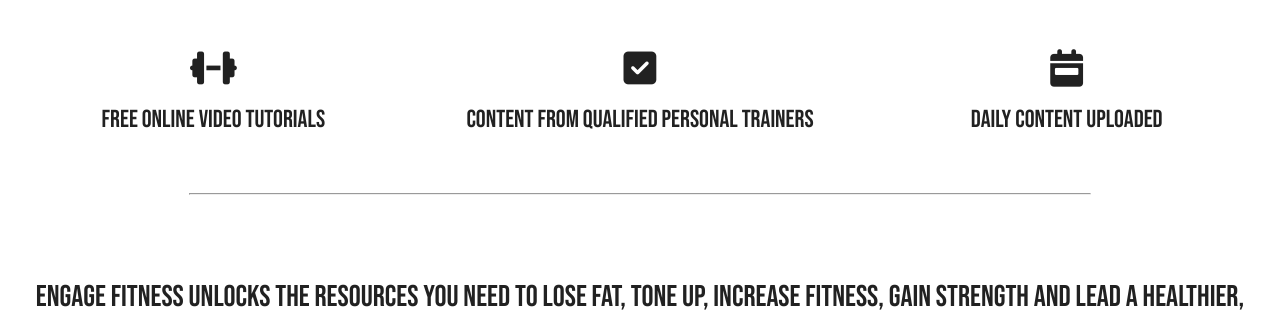
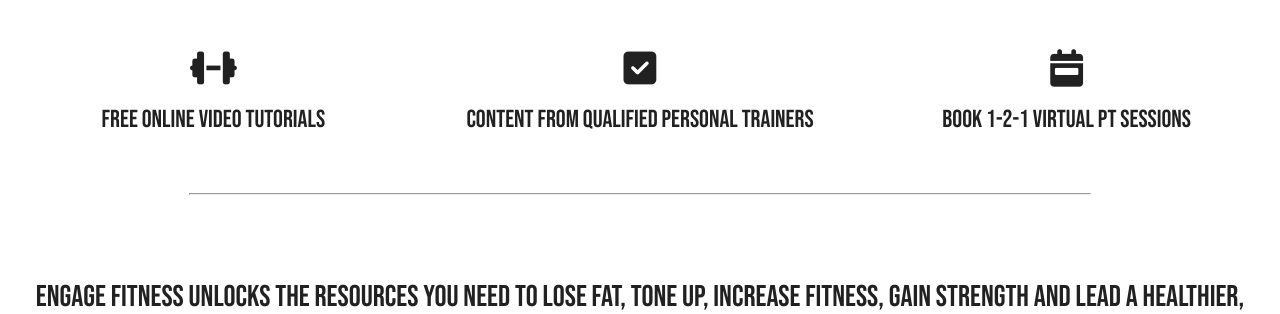
Before and after one commit to CharlesB91/engage-fitness, a Django app: page / in a window 1280 px wide. Shown: the part 1010-1324 px from the top of the page. Run offline with Django 3.2, Linux system fonts and the light colour scheme; some libraries are stand-ins or nearby versions.

Commit message:
index html amended

```diff
--- a/templates/index.html
+++ b/templates/index.html
@@ -30,7 +30,7 @@
         </div>
         <div class="col s12 m4">
           <i class="fas fa-calendar-week"></i>
-          <h5>Daily Content Uploaded</h5>
+          <h5>Book 1-2-1 Virtual PT Sessions</h5>
         </div>
       </div>
       <br />
```
